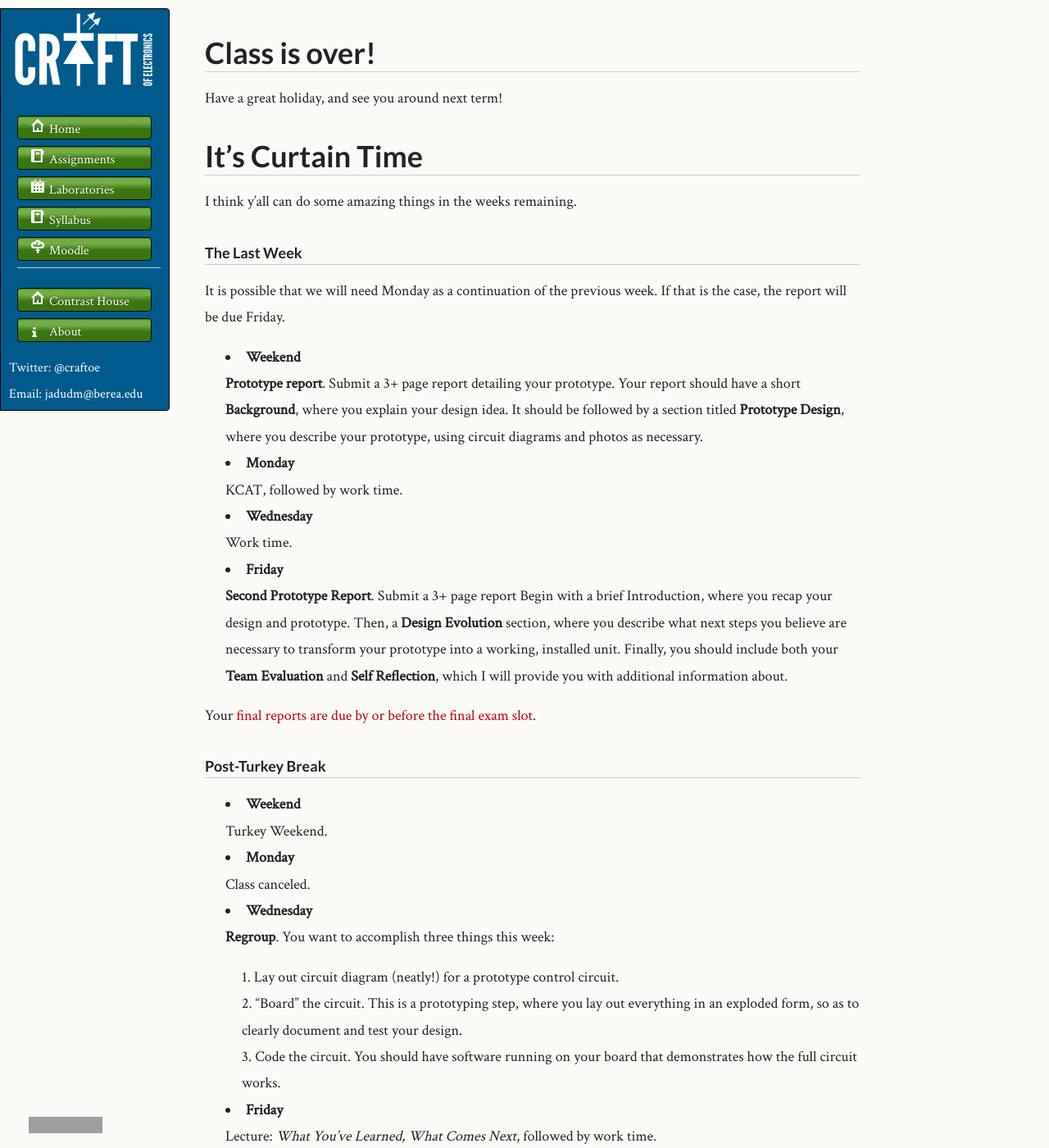
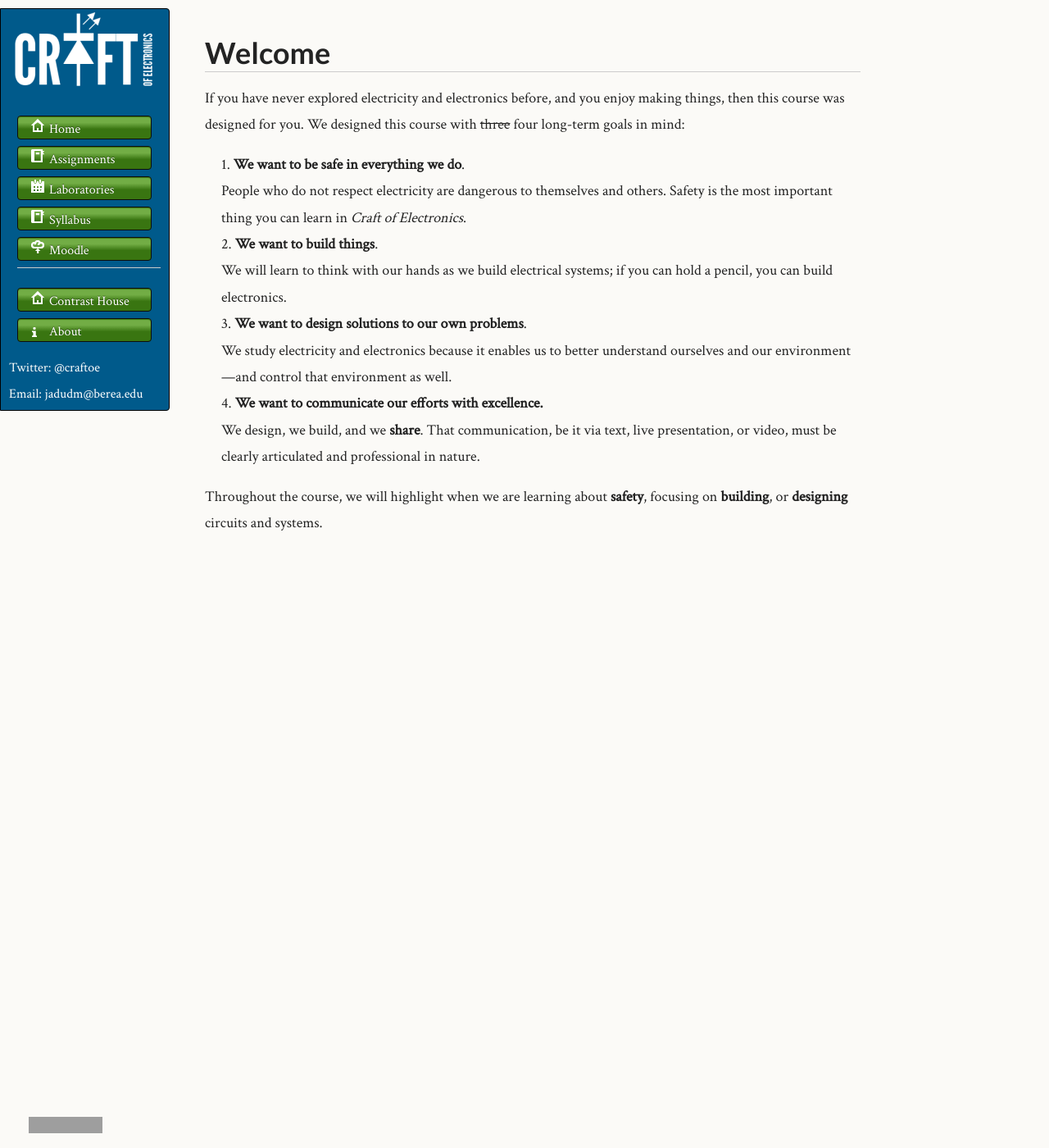
Before and after one commit to craftofelectronics/craftofelectronics.github.com, a Jekyll site: the page built from index.md, in a window 1280 px wide and 1400 px high. Shown: the whole window at 82% size. Built offline with Jekyll 4.4.1, drawn with Linux system fonts in a browser that asks for light colours; some of the changed text lies outside the part shown; grey boxes are pictures that could not be loaded.

Commit message:
Moving in a new index.

```diff
--- a/index.md
+++ b/index.md
@@ -3,49 +3,22 @@ layout: default
 title: Home
 ---
 
-# Class is over!
+# Welcome
 
-Have a great holiday, and see you around next term!
+If you have never explored electricity and electronics before, and you enjoy making things, then this course was designed for you. We designed this course with <strike>three</strike> four long-term goals in mind:
 
-# It's Curtain Time
-
-I think y'all can do some amazing things in the weeks remaining.
-
-### The Last Week
-
-It is possible that we will need Monday as a continuation of the previous week. If that is the case, the report will be due Friday.
-
-* **Weekend** <br/>  **Prototype report**. Submit a 3+ page report detailing your prototype. Your report should have a short **Background**, where you explain your design idea. It should be followed by a section titled **Prototype Design**, where you describe your prototype, using circuit diagrams and photos as necessary.
-* **Monday** <br/> KCAT, followed by work time.
-* **Wednesday** <br/> Work time.
-* **Friday** <br/> **Second Prototype Report**. Submit a 3+ page report Begin with a brief Introduction, where you recap your design and prototype. Then, a **Design Evolution** section, where you describe what next steps you believe are necessary to transform your prototype into a working, installed unit. Finally, you should include both your **Team Evaluation** and **Self Reflection**, which I will provide you with additional information about.
-
-Your [final reports are due by or before the final exam slot](/assignments/final-report.html).
-
-### Post-Turkey Break
-
-* **Weekend** <br/> Turkey Weekend.
-* **Monday** <br/> Class canceled.
-* **Wednesday** <br/> **Regroup**. You want to accomplish three things this week:
-  1. Lay out circuit diagram (neatly!) for a prototype control circuit.
-  1. "Board" the circuit. This is a prototyping step, where you lay out everything
-  in an exploded form, so as to clearly document and test your design.
-  1. Code the circuit. You should have software running on your board that demonstrates
-  how the full circuit works.
-* **Friday** <br/> Lecture: *What You've Learned, What Comes Next*, followed by work time.
+1. **We want to be safe in everything we do**. <br/>
+  People who do not respect electricity are dangerous to themselves and others. Safety is the most important thing you can learn in *Craft of Electronics*.
+1. **We want to build things**. <br/>
+  We will learn to think with our hands as we build electrical systems; if you can hold a pencil, you can build electronics.
+1. **We want to design solutions to our own problems**. <br/>
+  We study electricity and electronics because it enables us to better understand ourselves and our environment---and control that environment as well.
+1. **We want to communicate our efforts with excellence.** <br/>
+  We design, we build, and we **share**. That communication, be it via text, live presentation, or video, must be clearly articulated and professional in nature.
 
 
-### Prototype and Implement (Pre-Turkey Break)
-
-The week of November 17th through November 23rd
-
-* **Weekend** <br/> Read about relays.
-* **Monday** <br/> Quiz. [Transistor lab II](assignments/the-h-bridge.html). When done, [upload to Moodle](http://moodle.berea.edu/mod/assignment/view.php?id=61672).
-* **Wednesday** <br/> Break.
-* **Friday** <br/> Break.
-
-Over break, please produce a Fritzing diagram of your H-Bridge circuit, and include how it was connected up to your Arduino. There will be no class Monday after break, so you have until Wednesday of the week we're back to complete this. Submit both the circuit diagram from Fritzing as well as the code that was developed to Moodle.
-
+Throughout the course, we will highlight when we are learning about **safety**,
+focusing on **building**, or **designing** circuits and systems.
 
 <!-- Jekyll Notes
 
@@ -57,13 +30,3 @@ Over break, please produce a Fritzing diagram of your H-Bridge circuit, and incl
 
 * https://github.com/getpelican/pelican/#readme
 -->
-
-
-### Design and Explore (Pre-Pre Turkey Break)
-
-The week of November 10th through November 16th
-
-* **Weekend** <br/> Revisit your brainstorming from Friday, and come prepared to share your ideas with others.
-* **Monday** <br/> We will break into groups that divide across project components, so that we can share and design across whole-project components.  <br/> *Homework*: Shopping list submission. Reading re: brainstorming and creativity.
-* **Wednesday**: <br/> Quiz. Presentation overview. Presentation layout and practice.  <br/>  *Homework*: Transistors.
-* **Friday**: <br/> Presentations, quiz, transistor lab I.
```
Also changed, not shown: main-index.md (deleted, +0 -32 lines).
